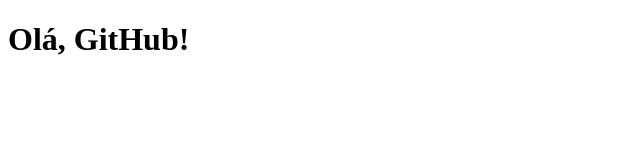
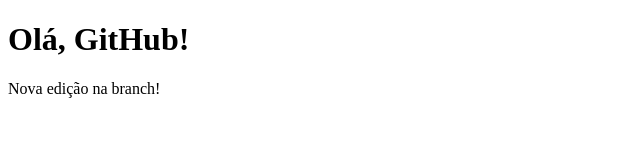
Before and after one commit to Luiza-Machado-102info/meu-primeiro-projeto-, a plain HTML site: page index.html in a window 1280 px wide. Shown: the whole page, without its empty margins (0-640 px from the left). Drawn offline with Linux system fonts and the light colour scheme.

Commit message:
Update index.html

```diff
--- a/index.html
+++ b/index.html
@@ -8,3 +8,5 @@
   <h1>Olá, GitHub!</h1>
 </body>
 </html>
+
+<p>Nova edição na branch!</p>
```
